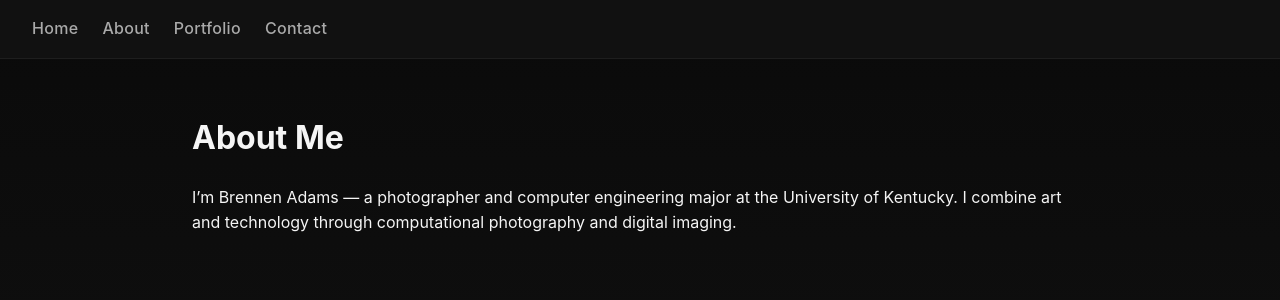
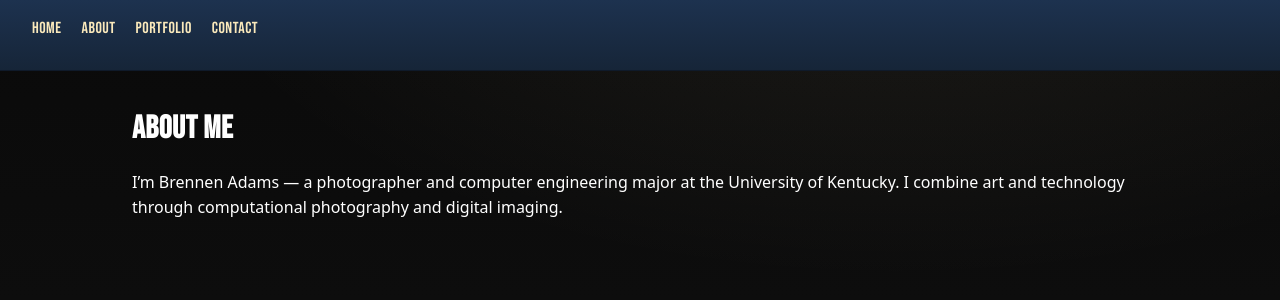
Before and after one commit to Bcolea13/Brennen-Adams-Photography-Website, a Next.js app: page /about in a window 1280 px wide. Shown: the top 300 px of the page. Built offline with nearby package versions, Linux system fonts and the light colour scheme.

Commit message:
Update globals.css

```diff
--- a/styles/globals.css
+++ b/styles/globals.css
@@ -1,115 +1,162 @@
-/* ────────────────────────────────
-   Global Theme Variables
-   ──────────────────────────────── */
+/* ─────────────────────────────────────────
+   Brand Global Styles for Brennen Adams Photography
+   ───────────────────────────────────────── */
+
+/* Load Bebas Neue (display) */
+@import url("https://fonts.googleapis.com/css2?family=Bebas+Neue&display=swap");
+
+/* ── Theme Variables ───────────────────── */
 :root {
-  /* Core palette */
-  --bg: #0a0a0a;       /* main background */
-  --bg-accent: #111111; /* slight contrast for nav/footer */
-  --fg: #f5f5f5;       /* main text */
-  --accent: #0070f3;   /* highlight / hover color */
-  --muted: #aaaaaa;    /* secondary text color */
-  --font-body: "Inter", "Segoe UI", Roboto, Helvetica, Arial, sans-serif;
+  /* Brand */
+  --brand-sand: #FAE9BB;
+  --brand-navy: #1D324F;
+
+  /* Neutrals */
+  --black: #0a0a0a;
+  --white: #ffffff;
+
+  /* Derived theme tokens */
+  --bg: var(--black);
+  --bg-accent: #11161f;    /* a touch lighter than pure black, with a navy hint */
+  --text: var(--white);
+  --muted: rgba(255, 255, 255, 0.72);
+  --border: rgba(255, 255, 255, 0.08);
+
+  /* Accent behavior */
+  --accent: var(--brand-sand);
+  --accent-contrast: var(--brand-navy);
+
+  /* Typography */
+  --font-display: "Bebas Neue", ui-sans-serif, system-ui, -apple-system, "Segoe UI", Roboto, Helvetica, Arial, sans-serif;
+  --font-body: ui-sans-serif, system-ui, -apple-system, "Segoe UI", Roboto, Helvetica, Arial, "Apple Color Emoji", "Segoe UI Emoji";
 }
 
-/* ────────────────────────────────
-   Global Reset / Base
-   ──────────────────────────────── */
-* {
-  box-sizing: border-box;
-}
+/* ── Base & Reset ──────────────────────── */
+* { box-sizing: border-box; }
 
-html,
-body,
-#__next {
-  height: 100%;
-}
+html, body, #__next { height: 100%; }
 
 body {
   margin: 0;
-  background: linear-gradient(180deg, var(--bg), #141414);
-  color: var(--fg);
+  color: var(--text);
+  background:
+    radial-gradient(1200px 600px at 70% -10%, rgba(250, 233, 187, 0.08), transparent 60%),
+    linear-gradient(180deg, var(--bg) 0%, #121212 100%);
   font-family: var(--font-body);
   line-height: 1.6;
   -webkit-font-smoothing: antialiased;
   -moz-osx-font-smoothing: grayscale;
 }
 
-/* ────────────────────────────────
-   Links & Buttons
-   ──────────────────────────────── */
+/* Headings use brand display font */
+h1, h2, h3, h4, h5, h6, .brand, .nav a {
+  font-family: var(--font-display);
+  letter-spacing: 0.5px;
+  margin: 0 0 0.5rem 0;
+}
+
+/* Links */
 a {
-  color: var(--fg);
+  color: var(--text);
   text-decoration: none;
-  transition: color 0.2s ease, opacity 0.2s ease;
+  transition: color 0.2s ease, opacity 0.2s ease, border-color 0.2s ease;
 }
 
 a:hover {
   color: var(--accent);
-  opacity: 0.9;
+  opacity: 0.95;
 }
 
+/* Images */
+img { max-width: 100%; height: auto; display: block; }
+
+/* Buttons */
 button {
   cursor: pointer;
-  background: none;
+  font-family: var(--font-display);
+  letter-spacing: 0.4px;
+  background: var(--accent);
+  color: var(--accent-contrast);
   border: 1px solid var(--accent);
-  color: var(--fg);
-  padding: 0.5rem 1rem;
-  border-radius: 4px;
-  transition: background 0.2s ease, color 0.2s ease;
+  padding: 0.55rem 1.1rem;
+  border-radius: 6px;
+  transition: background 0.2s ease, color 0.2s ease, opacity 0.2s ease;
+}
+button:hover { opacity: 0.9; }
+
+.btn {
+  display: inline-block;
+  background: var(--accent);
+  color: var(--accent-contrast);
+  border: 1px solid var(--accent);
+  padding: 0.55rem 1.1rem;
+  border-radius: 6px;
+  font-family: var(--font-display);
+  letter-spacing: 0.4px;
+}
+.btn:hover { opacity: 0.9; }
+
+.btn-outline {
+  background: transparent;
+  color: var(--accent);
+  border: 1px solid var(--accent);
+}
+.btn-outline:hover {
+  background: var(--accent);
+  color: var(--accent-contrast);
 }
 
-button:hover {
-  background: var(--accent);
-  color: #000;
-}
-
-/* ────────────────────────────────
-   Images & Layout
-   ──────────────────────────────── */
-img {
-  max-width: 100%;
-  height: auto;
-  display: block;
-  border-radius: 4px;
-}
-
+/* ── Layout Helpers ───────────────────── */
 .container {
-  max-width: 960px;
+  max-width: 1080px;
   margin: 0 auto;
   padding: 2rem;
 }
 
-/* ────────────────────────────────
-   Navigation Bar
-   ──────────────────────────────── */
+/* Card (useful for sections, gallery items, etc.) */
+.card {
+  background: var(--bg-accent);
+  border: 1px solid var(--border);
+  border-radius: 10px;
+  padding: 1.25rem;
+}
+
+/* ── Navigation ───────────────────────── */
 .nav {
-  background: var(--bg-accent);
-  border-bottom: 1px solid #1e1e1e;
+  background: linear-gradient(180deg, var(--brand-navy), #162538);
+  border-bottom: 1px solid #0f1a2a;
   padding: 1rem 2rem;
   display: flex;
-  gap: 1.5rem;
+  gap: 1.25rem;
+  align-items: center;
 }
 
 .nav a {
-  color: var(--muted);
-  font-weight: 500;
-  letter-spacing: 0.3px;
+  color: var(--accent);
+  /* subtle sand underline on hover */
+  border-bottom: 2px solid transparent;
+  padding-bottom: 2px;
 }
 
 .nav a:hover {
-  color: var(--accent);
+  color: var(--white);
+  border-bottom-color: var(--accent);
 }
 
-/* ────────────────────────────────
-   Utility / Responsive Tweaks
-   ──────────────────────────────── */
+/* ── Typography Utilities ─────────────── */
+.muted { color: var(--muted); }
+.lead  { font-size: 1.125rem; }
+
+/* ── Dividers ─────────────────────────── */
+.hr {
+  height: 1px;
+  background: var(--border);
+  border: 0;
+  margin: 2rem 0;
+}
+
+/* ── Responsive Tweaks ────────────────── */
 @media (max-width: 768px) {
-  .container {
-    padding: 1.5rem;
-  }
-
-  .nav {
-    flex-wrap: wrap;
-    gap: 1rem;
-  }
+  .container { padding: 1.25rem; }
+  .nav { flex-wrap: wrap; gap: 0.75rem; padding: 0.75rem 1.25rem; }
 }
```
